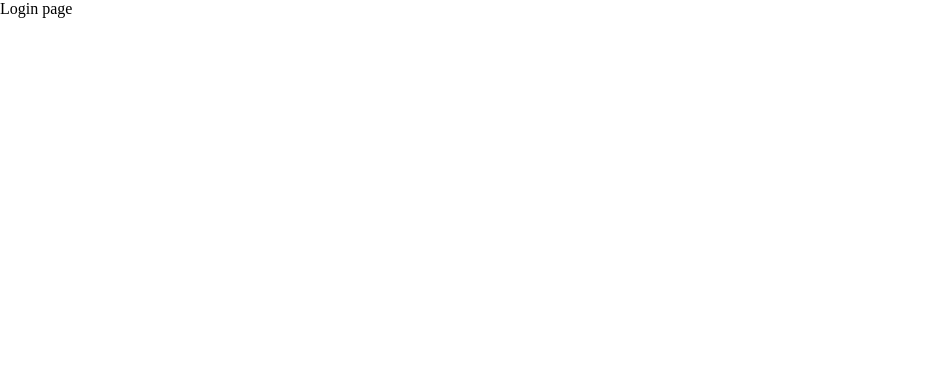
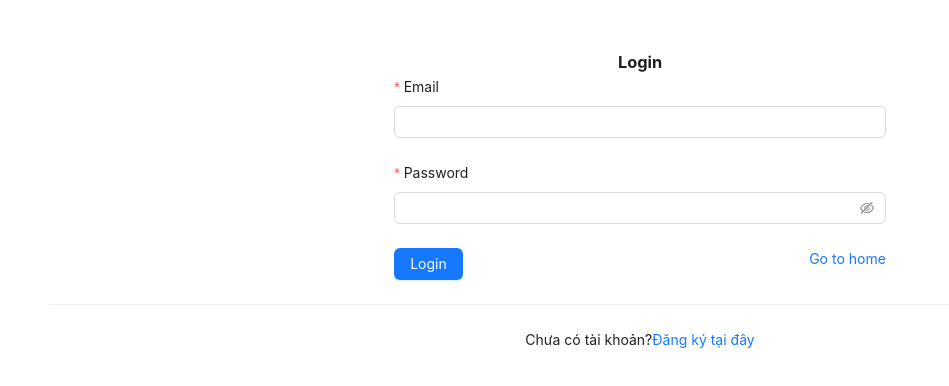
Before and after one commit to TINHDEVoo/react1, a React (Vite) app: page /login in a window 1280 px wide. Shown: the top 386 px of the page, without its empty margins (0-949 px from the left). Built offline with nearby package versions, Linux system fonts and the light colour scheme.

Commit message:
video 93

```diff
--- a/src/components/layout/header.jsx
+++ b/src/components/layout/header.jsx
@@ -1,7 +1,7 @@
 import { Link, NavLink } from 'react-router-dom'
 import { Menu } from 'antd'
-import { UsergroupAddOutlined, HomeOutlined, AuditOutlined } from '@ant-design/icons';
-import { useState } from 'react';
+import { UsergroupAddOutlined, HomeOutlined, AuditOutlined, SettingOutlined } from '@ant-design/icons';
+import { Children, useState } from 'react';
 
 const Header = () => {
     const [current, setCurrent] = useState('');
@@ -27,6 +27,21 @@ const Header = () => {
             icon: <AuditOutlined />,
 
         },
+        {
+            label: 'Cài đặt',
+            key: 'setting',
+            icon: <SettingOutlined />,
+            Children: [
+                {
+                    label: <Link to={("/login")}>Đăng Nhập</Link>,
+                    key: 'login'
+                },
+                {
+                    label: <Link to={("/Register")}>Đăng ký</Link>,
+                    key: 'Register'
+                }
+            ]
+        }
 
     ];
 
--- a/src/pages/login.jsx
+++ b/src/pages/login.jsx
@@ -1,7 +1,93 @@
+import { Button, Col, Divider, Form, Input, message, notification, Row } from "antd"
+import { Link, useNavigate } from "react-router-dom";
+import { loginAPI } from "../services/api.services";
+import { useState } from "react";
 
 const LoginPage = () => {
+    const [form] = Form.useForm();
+    const navigate = useNavigate();
+    const [loading, setLoading] = useState(false)
+    const onFinish = async (values) => {
+        setLoading(true)
+        const res = await loginAPI(values.email, values.password)
+        if (res.data) {
+            message.success("dang nhap thanh cong")
+            navigate("/")
+        } else {
+            notification.error({
+                message: "error login",
+                description: JSON.stringify(res.message)
+            })
+        }
+        setLoading(false)
+    }
     return (
-        <div>Login page</div>
+        <Form
+            form={form}
+            layout="vertical"
+            onFinish={onFinish}
+            style={{
+                padding: "50px",
+            }}
+        >
+            <Row justify={"center"}>
+                <h3>Login</h3>
+            </Row>
+            <Row justify={"center"}>
+                <Col xs={24} md={10}>
+                    <Form.Item
+                        label="Email"
+                        name="email"
+                        rules={[
+                            {
+                                required: true,
+                                message: 'Please input your email!',
+                            },
+                            {
+                                type: "email",
+                                message: "Email khong dung dinh dang",
+                            }
+                        ]}
+                    >
+                        <Input />
+                    </Form.Item>
+                </Col>
+            </Row>
+            <Row justify={"center"}>
+                <Col xs={24} md={10}>
+                    <Form.Item
+                        label="Password"
+                        name="password"
+                        rules={[
+                            {
+                                required: true,
+                                message: 'Please input your password!',
+                            },
+                        ]}
+                    >
+                        <Input.Password />
+                    </Form.Item>
+                </Col>
+            </Row>
+            <Row justify={"center"}>
+                <Col xs={24} md={10} style={{
+                    display: "flex",
+                    justifyContent: "space-between"
+                }}>
+                    <div>
+                        <Button
+                            loading={loading}
+                            onClick={() => form.submit()}
+                            type="primary">Login</Button>
+                    </div>
+                    <div><Link to={"/"}>Go to home</Link></div>
+                </Col>
+            </Row>
+            <Row justify={"center"}>
+                <Divider />
+                <span>Chưa có tài khoản?</span><Link to={"/register"}> Đăng ký tại đây</Link>
+            </Row>
+        </Form >
     )
 }
 
--- a/src/pages/register.jsx
+++ b/src/pages/register.jsx
@@ -1,6 +1,6 @@
-import { Button, Form, Input, notification, Row, Col } from "antd"
+import { Button, Form, Input, notification, Row, Col, Divider } from "antd"
 import { registerUserAPI } from "../services/api.services";
-import { useNavigate } from "react-router-dom";
+import { Link, useNavigate } from "react-router-dom";
 const RegisterPage = () => {
     const [form] = Form.useForm();
     const navigate = useNavigate();
@@ -34,8 +34,14 @@ const RegisterPage = () => {
                 form={form}
                 layout="vertical"
                 onFinish={onFinish}
+                style={{
+                    padding: "50px",
+                }}
             // onFinishFailed={onFinishFailed}
             >
+                <Row justify={"center"}>
+                    <h3>Register</h3>
+                </Row>
                 <Row justify={"center"}>
                     <Col xs={24} md={12}>
                         <Form.Item
@@ -109,6 +115,10 @@ const RegisterPage = () => {
                         </div>
                     </Col>
                 </Row>
+                <Row justify={"center"}>
+                    <Divider />
+                    <span>Đã có tài khoản?</span><Link to={"/login"}> Đăng nhập tại đây</Link>
+                </Row>
             </Form>
         </>
     )
--- a/src/services/api.services.js
+++ b/src/services/api.services.js
@@ -66,6 +66,15 @@ const registerUserAPI = (fullName, email, password, phone) => {
     return axios.post(URL_BACKEND, data);
 }
 
+const loginAPI = (email, password) => {
+    const URL_BACKEND = "/api/v1/auth/login";
+    const data = {
+        username: email,
+        password: password,
+        delay: 5000
+    }
+    return axios.post(URL_BACKEND, data);
+}
 export {
-    createUserAPI, updateUserAPI, fetchAllUserAPI, deleteUserApi, handleUploadFile, updateUserAvatarAPI, registerUserAPI
+    createUserAPI, updateUserAPI, fetchAllUserAPI, deleteUserApi, handleUploadFile, updateUserAvatarAPI, registerUserAPI, loginAPI
 }
```
Also changed, not shown: src/components/layout/header.css (deleted, +0 -27 lines).
